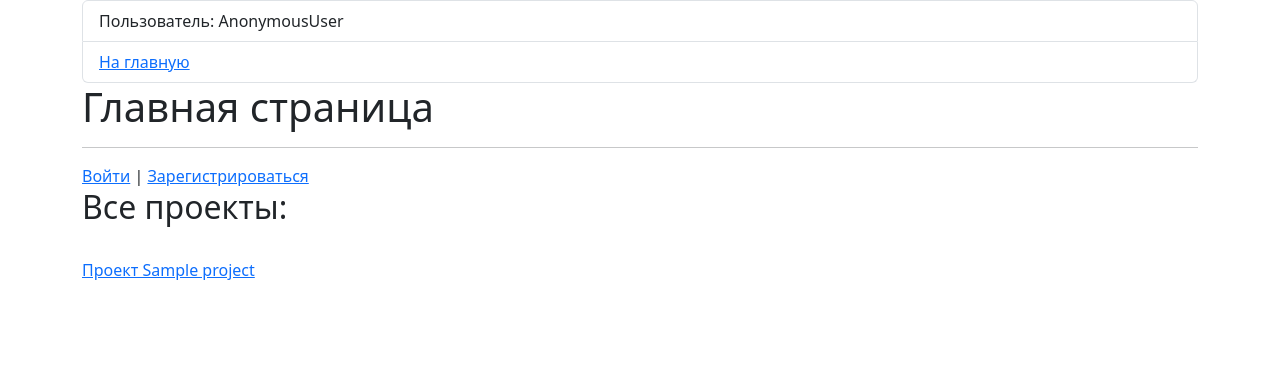
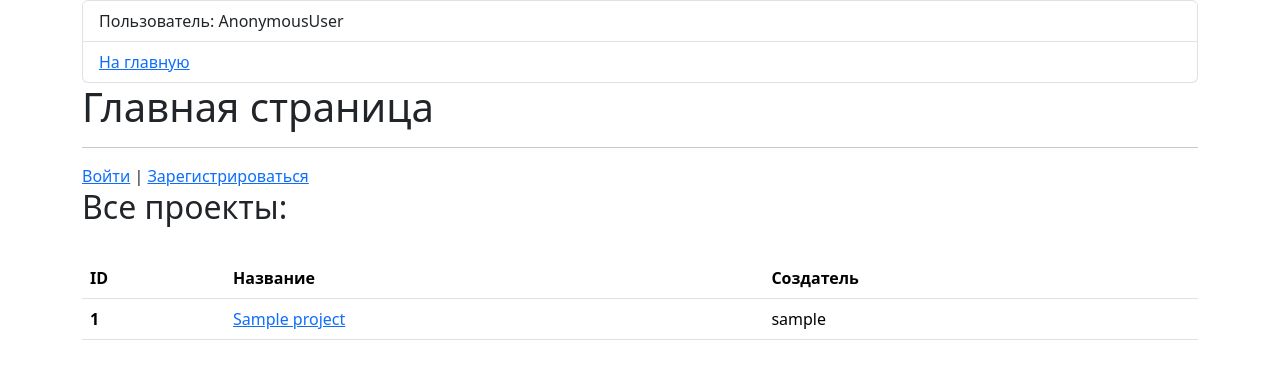
Before and after one commit to Quatry/django_project_site, a Django app: page / in a window 1280 px wide. Shown: the top 379 px of the page. Run offline with Django 4.2, Linux system fonts and the light colour scheme; tables that the repository leaves empty hold one stand-in row (values such as "Sample post").

Commit message:
Обновление главной страницы (создание таблиц)

```diff
--- a/project/templates/home.html
+++ b/project/templates/home.html
@@ -15,27 +15,70 @@
     {% if user.is_authenticated %}
     {% if projects %}
     <h1>Ваши проекты:</h1><br>
-        <p>
+<table class="table">
+          <thead>
+            <tr>
+              <th scope="col">ID</th>
+              <th scope="col">Название</th>
+              <th scope="col">Создатель</th>
+            </tr>
+          </thead>
             {% for i in projects %}
-            <a href='projects/{{i.id}}'>Проект {{i.name}}</a><br>
+            <tbody>
+                <tr>
+                    <th scope="row">{{i.id}}</th>
+                    <td><a href='projects/{{i.id}}'>{{i.name}}</a></td>
+                    <td>{{i.owner}}</td>
+                </tr>
+            </tbody>
             {% endfor %}
-        </p>
+</table>
+
     {% endif %}
     {% if participant %}
     <h2>Проекты в которых участвуете:</h2><br>
-    <p>
+    <table class="table">
+          <thead>
+            <tr>
+              <th scope="col">ID</th>
+              <th scope="col">Название</th>
+              <th scope="col">Создатель</th>
+            </tr>
+          </thead>
         {% for i in participant %}
         {% if i.invite_status == True %}
-        <a href='projects/{{i.project.id}}'>Проект {{i.project.name}}</a><br>
+        <tbody>
+            <tr>
+                <th scope="row">{{i.project.id}}</th>
+                <td><a href='projects/{{i.id}}'>{{i.project.name}}</a></td>
+                <td>{{i.project.owner}}</td>
+            </tr>
+        </tbody>
         {% endif %}
         {% endfor %}
-    </p>
     {% endif %}
+    </table>
     {% endif %}
 <h2>Все проекты:</h2><br>
+<table class="table">
+  <thead>
+    <tr>
+      <th scope="col">ID</th>
+      <th scope="col">Название</th>
+      <th scope="col">Создатель</th>
+    </tr>
+  </thead>
 {% for i in all_projects %}
 {% if i.owner.id != user_id %}
-    <a href='projects/{{i.id}}'>Проект {{i.name}}</a><br>
+    <tbody>
+        <tr>
+            <th scope="row">{{i.id}}</th>
+            <td><a href='projects/{{i.id}}'>{{i.name}}</a></td>
+            <td>{{i.owner}}</td>
+        </tr>
+    </tbody>
+
 {% endif %}
 {% endfor %}
+</table>
 {% endblock %}
```
